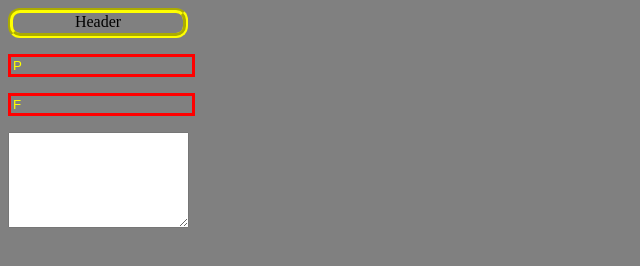
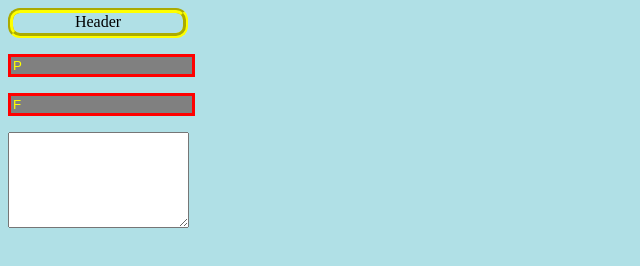
Before and after one commit to Daemon1210/site, a plain HTML site: page index.html in a window 1280 px wide. Shown: the whole page, without its empty margins (0-640 px from the left). Drawn offline with nearby package versions, Linux system fonts and the light colour scheme.

Commit message:
Update style.css

```diff
--- a/css/style.css
+++ b/css/style.css
@@ -1,5 +1,5 @@
 body{
-  background-color:grey;
+  background-color: #B0E0E6;
 }
 header{
   color:yelow;
```
